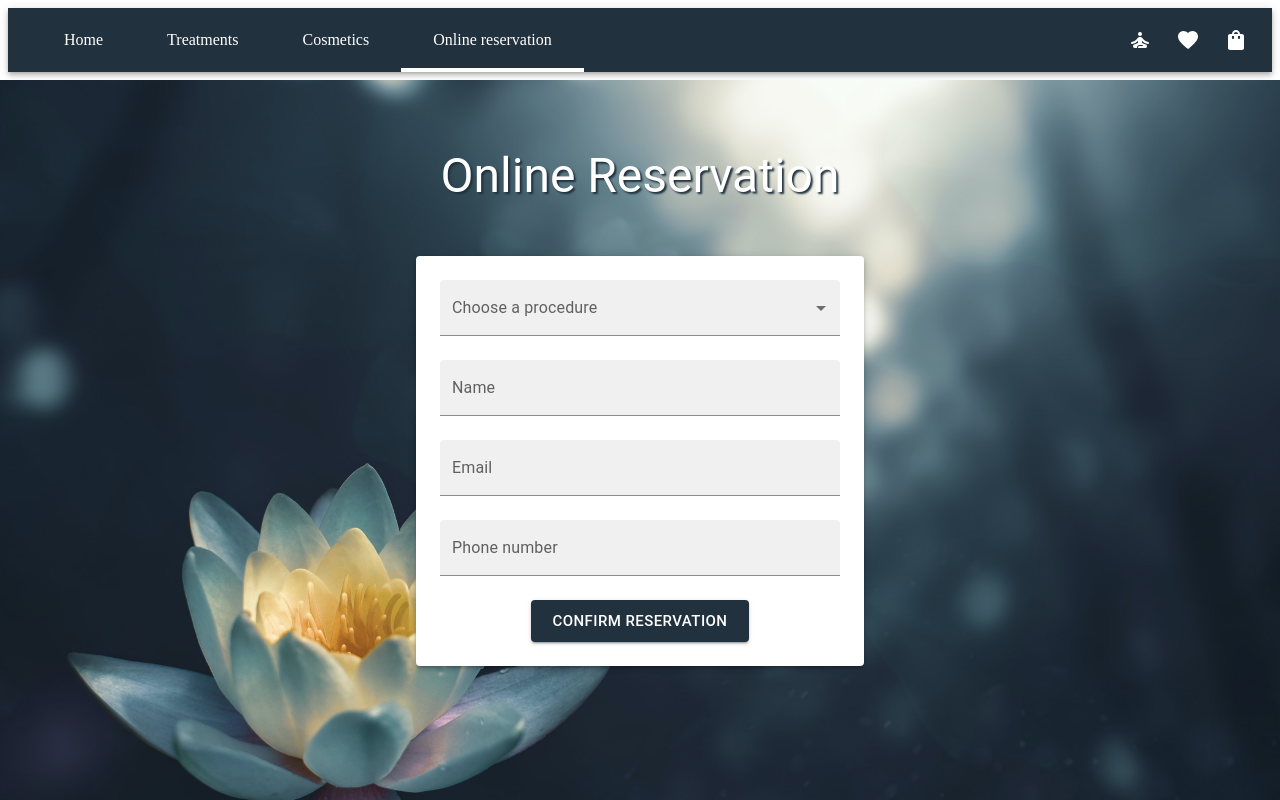
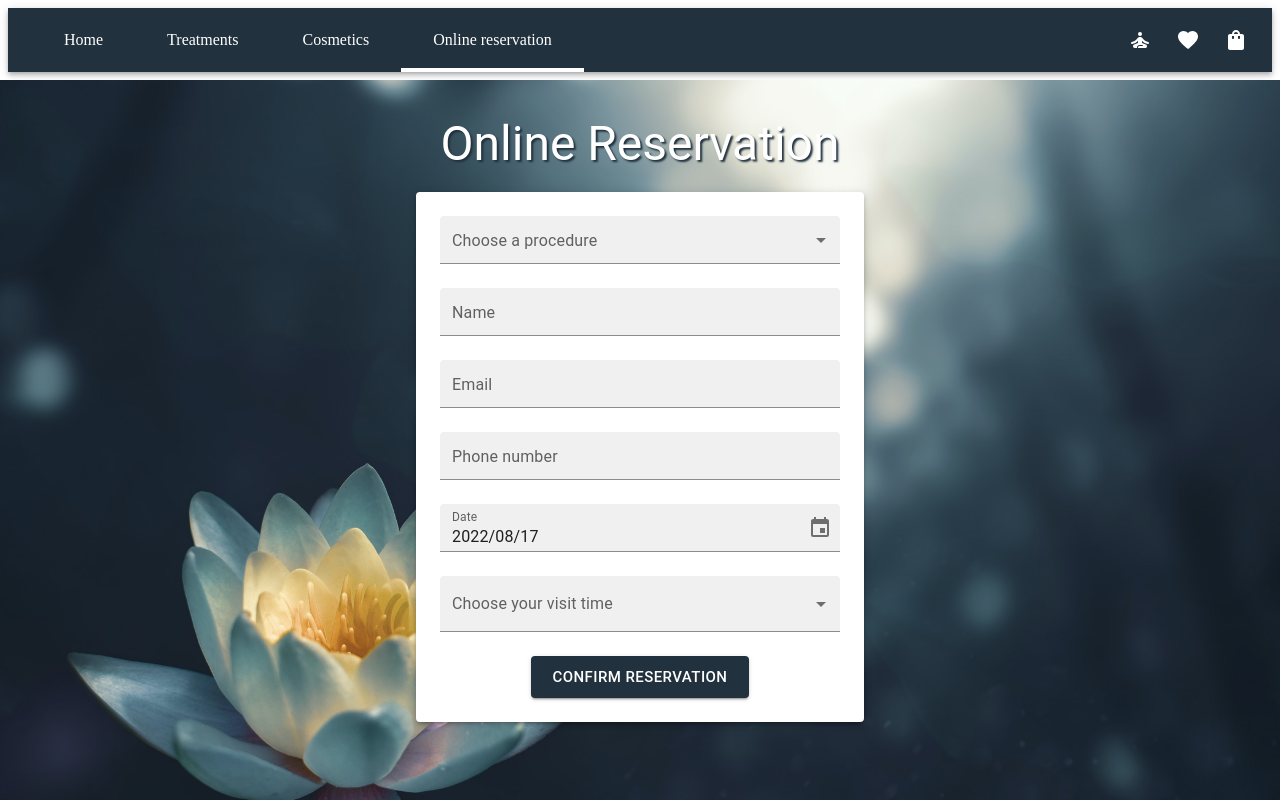
Before and after one commit to ManAgne/Spa-page, a React (Create React App) app in the folder app/: page /reservation in a window 1280 px wide. Shown: the top 800 px of the page. Built offline with nearby package versions, Linux system fonts and the light colour scheme.

Commit message:
feat: datepicker and time select added to online reservation form

```diff
--- a/app/package.json
+++ b/app/package.json
@@ -3,15 +3,18 @@
   "version": "0.1.0",
   "private": true,
   "dependencies": {
+    "@date-io/moment": "^2.15.0",
     "@emotion/react": "^11.9.3",
     "@emotion/styled": "^11.9.3",
     "@mui/icons-material": "^5.8.4",
     "@mui/material": "^5.9.0",
+    "@mui/x-date-pickers": "^5.0.0-beta.6",
     "@testing-library/jest-dom": "^5.16.4",
     "@testing-library/react": "^13.3.0",
     "@testing-library/user-event": "^13.5.0",
     "formik": "^2.2.9",
     "json-server": "^0.17.0",
+    "moment": "^2.29.4",
     "mui-image": "^1.0.7",
     "react": "^18.2.0",
     "react-dom": "^18.2.0",
--- a/app/src/app.jsx
+++ b/app/src/app.jsx
@@ -2,17 +2,21 @@ import * as React from 'react';
 import {
   BrowserRouter,
 } from 'react-router-dom';
+import { AdapterMoment } from '@mui/x-date-pickers/AdapterMoment';
+import { LocalizationProvider } from '@mui/x-date-pickers';
 import NavBar from './components/navbar';
 import { CartProvider } from './contexts/cart-context';
 import PageRoutes from './routes/page-routes';
 
 const App = () => (
+  <LocalizationProvider dateAdapter={AdapterMoment}>
     <BrowserRouter>
       <CartProvider>
         <NavBar />
         <PageRoutes />
       </CartProvider>
     </BrowserRouter>
+  </LocalizationProvider>
 );
 
 export default App;
--- a/app/src/pages/login.jsx
+++ b/app/src/pages/login.jsx
@@ -46,13 +46,12 @@ const Login = () => {
   });
 
   return (
-    <Box sx={{ pt: 7, display: 'flex', flexDirection: 'column' }}>
+    <Box sx={{ pt: 3, display: 'flex', flexDirection: 'column' }}>
       <BackgroundImage />
       <PageTitle>Existing account</PageTitle>
       <Paper
         elevation={3}
         sx={{
-          mt: 4,
           p: 3,
           width: 400,
           mx: 'auto',
@@ -77,6 +76,7 @@ const Login = () => {
             type="email"
             variant="filled"
             fullWidth
+            size="small"
             value={values.email}
             onChange={handleChange}
             onBlur={handleBlur}
@@ -89,6 +89,7 @@ const Login = () => {
             type="password"
             variant="filled"
             fullWidth
+            size="small"
             value={values.password}
             onChange={handleChange}
             onBlur={handleBlur}
--- a/app/src/pages/online-reservation-page/index.jsx
+++ b/app/src/pages/online-reservation-page/index.jsx
@@ -6,30 +6,37 @@ import {
   Button,
   MenuItem,
 } from '@mui/material';
+import { DesktopDatePicker } from '@mui/x-date-pickers';
 import BackgroundImage from '../../components/background-image';
 import PageTitle from '../../components/page-title';
 
 const procedures = [
   {
-    value: 'thai massage',
-    label: 'thai massage',
+    value: 'thaiMassage',
+    label: 'Thai massage',
+  },
+  {
+    value: 'swedishMassage',
+    label: 'Swedish massage',
   },
 ];
+
+const bookTimes = ['09:00', '09:30', '10:00', '10:30', '11:00', '11:30', '12:00', '12:30', '13:00', '13:30', '14:00', '14:30', '15:00', '15:30', '16:00', '16:30', '17:00', '17:30', '18:00', '18:30', '19:00', '19:30'];
 
 const OrderPage = () => {
   const [name, setName] = React.useState('');
   const [email, setEmail] = React.useState('');
   const [phone, setPhone] = React.useState('');
+  const [date, setDate] = React.useState('');
   const [procedure, setProcedure] = React.useState('');
 
   return (
-    <Box sx={{ pt: 7, display: 'flex', flexDirection: 'column' }}>
+    <Box sx={{ pt: 3, display: 'flex', flexDirection: 'column' }}>
       <BackgroundImage />
       <PageTitle>Online Reservation</PageTitle>
       <Paper
         elevation={3}
         sx={{
-          mt: 4,
           p: 3,
           width: 400,
           mx: 'auto',
@@ -51,9 +58,10 @@ const OrderPage = () => {
             select
             label="Choose a procedure"
             variant="filled"
+            fullWidth
+            size="small"
             onChange={(event) => setProcedure(event.target.value)}
             value={procedure}
-            fullWidth
           >
             {procedures.map(
               ({ value, label }) => <MenuItem key={value} value={value}>{label}</MenuItem>,
@@ -62,31 +70,60 @@ const OrderPage = () => {
           <TextField
             name="name"
             label="Name"
+            type="text"
             variant="filled"
             fullWidth
+            size="small"
             onChange={(event) => setName(event.target.value)}
             value={name}
           />
           <TextField
             name="email"
+            label="Email"
             type="email"
-            label="Email"
             variant="filled"
+            fullWidth
+            size="small"
             onChange={(event) => setEmail(event.target.value)}
             value={email}
-            fullWidth
           />
-
           <TextField
             name="phone number"
-            type="number"
             label="Phone number"
+            type="text"
             variant="filled"
+            fullWidth
+            size="small"
             onChange={(event) => setPhone(event.target.value)}
             value={phone}
+          />
+          <DesktopDatePicker
+            inputFormat="yyyy/MM/DD"
+            renderInput={(params) => (
+              <TextField
+                // eslint-disable-next-line react/jsx-props-no-spreading
+                {...params}
+                name="date"
+                label="Date"
+                variant="filled"
+                fullWidth
+                size="small"
+                onChange={(event) => setDate(event.target.value)}
+                value={date}
+              />
+            )}
+          />
+          <TextField
+            name="bookTime"
+            select
+            label="Choose your visit time"
+            variant="filled"
+            onChange={(event) => setProcedure(event.target.value)}
+            value={procedure}
             fullWidth
-          />
-
+          >
+            {bookTimes.map((time) => <MenuItem key={time} value={time}>{time}</MenuItem>)}
+          </TextField>
           <Button type="submit" variant="contained" size="large">Confirm reservation</Button>
         </Box>
 
--- a/app/src/pages/register.jsx
+++ b/app/src/pages/register.jsx
@@ -60,13 +60,12 @@ const Register = () => {
   });
 
   return (
-    <Box sx={{ pt: 7, display: 'flex', flexDirection: 'column' }}>
+    <Box sx={{ pt: 3, display: 'flex', flexDirection: 'column' }}>
       <BackgroundImage />
       <PageTitle>New account creation</PageTitle>
       <Paper
         elevation={3}
         sx={{
-          mt: 4,
           p: 3,
           width: 400,
           mx: 'auto',
@@ -91,6 +90,7 @@ const Register = () => {
             type="text"
             variant="filled"
             fullWidth
+            size="small"
             value={values.firstName}
             onChange={handleChange}
             onBlur={handleBlur}
@@ -103,6 +103,7 @@ const Register = () => {
             type="text"
             variant="filled"
             fullWidth
+            size="small"
             value={values.lastName}
             onChange={handleChange}
             onBlur={handleBlur}
@@ -115,6 +116,7 @@ const Register = () => {
             type="email"
             variant="filled"
             fullWidth
+            size="small"
             value={values.email}
             onChange={handleChange}
             onBlur={handleBlur}
@@ -127,6 +129,7 @@ const Register = () => {
             type="password"
             variant="filled"
             fullWidth
+            size="small"
             value={values.password}
             onChange={handleChange}
             onBlur={handleBlur}
@@ -139,6 +142,7 @@ const Register = () => {
             type="password"
             variant="filled"
             fullWidth
+            size="small"
             value={values.passwordConfirmation}
             onChange={handleChange}
             onBlur={handleBlur}
```
Also changed, not shown: 1 other file (tests, documents, lock files or other folders). Lines whose indentation alone changed are shown as unchanged.
